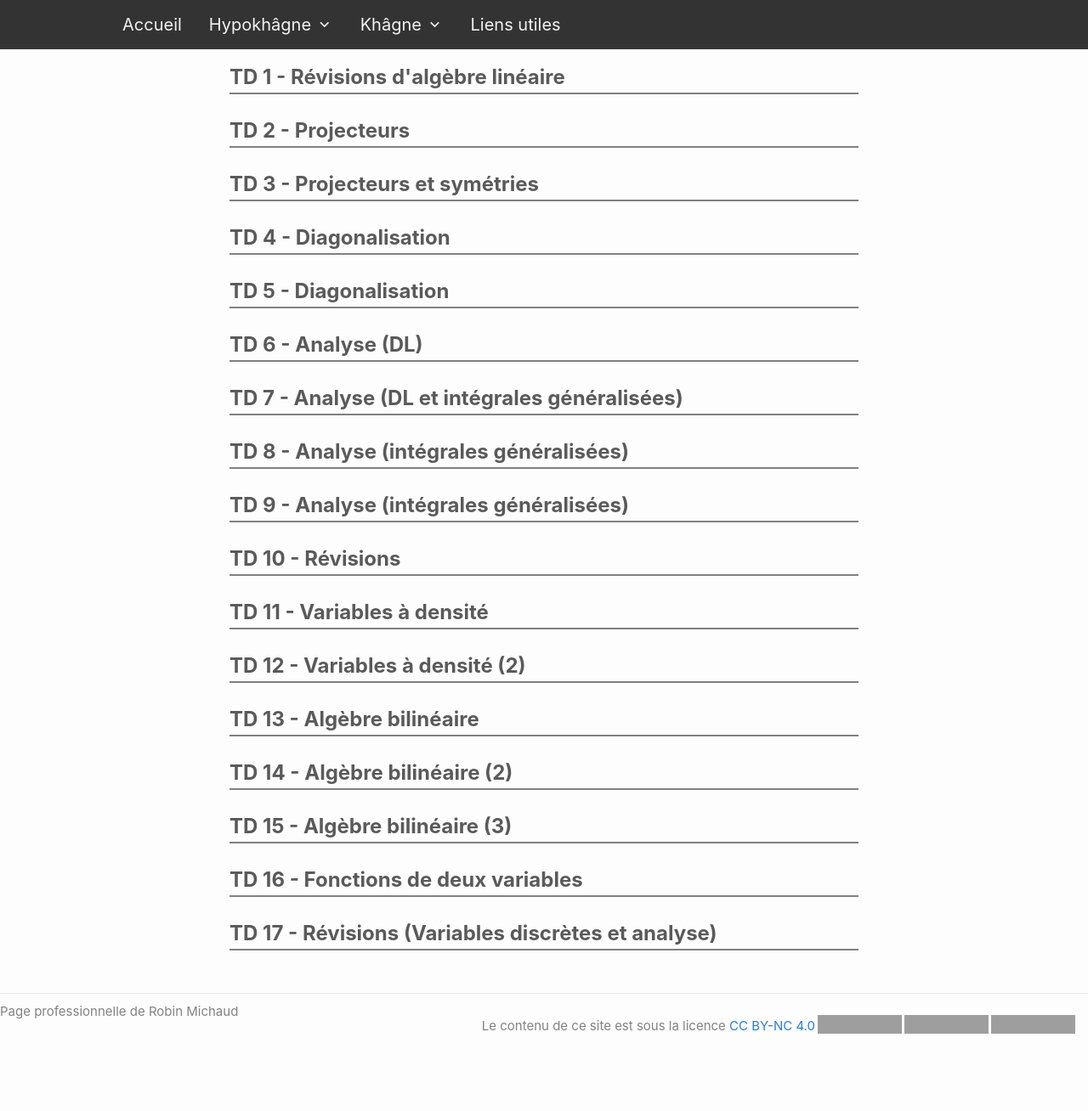
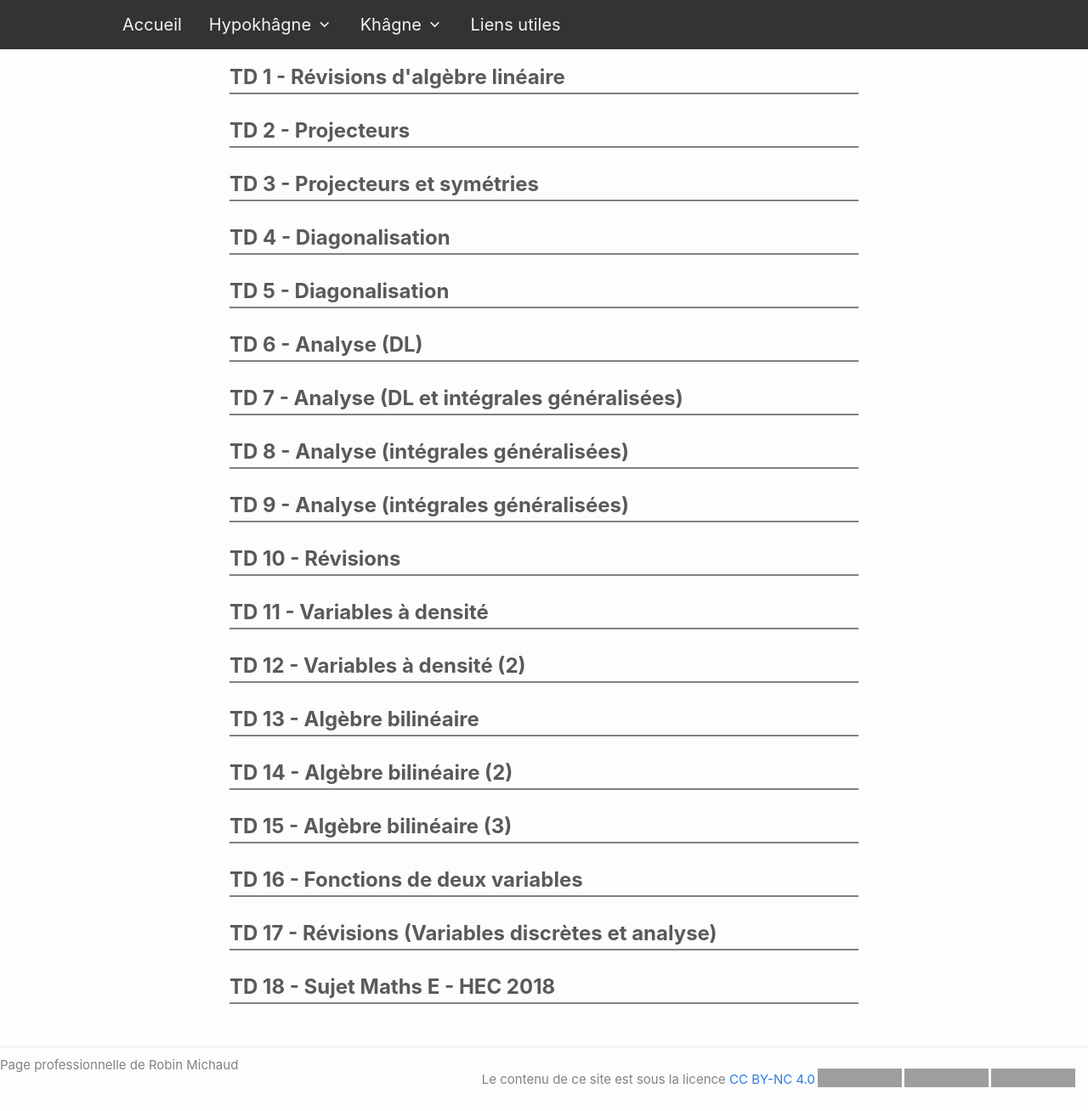
Before and after one commit to michaudmaths/michaudmaths.github.io, a Jekyll site: the page built from menu/td_khagne.markdown, in a window 1280 px wide. Shown: the whole page at 85% size. Built offline with Jekyll 4.4.1, drawn with Linux system fonts in a browser that asks for light colours; nearby versions of some CDN libraries; before the commit the page ends 1245 px from its top, so only the background shows below that; grey boxes are pictures that could not be loaded.

Commit message:
mise ├á jour de l'arbre

```diff
--- a/_data/files.yml
+++ b/_data/files.yml
@@ -197,6 +197,7 @@ td_khagne :
   - title : Algèbre bilinéaire (3)
   - title : Fonctions de deux variables
   - title : Révisions (Variables discrètes et analyse)
+  - title : Sujet Maths E - HEC 2018
 
 dst:
  - date : 28/09/24
```
